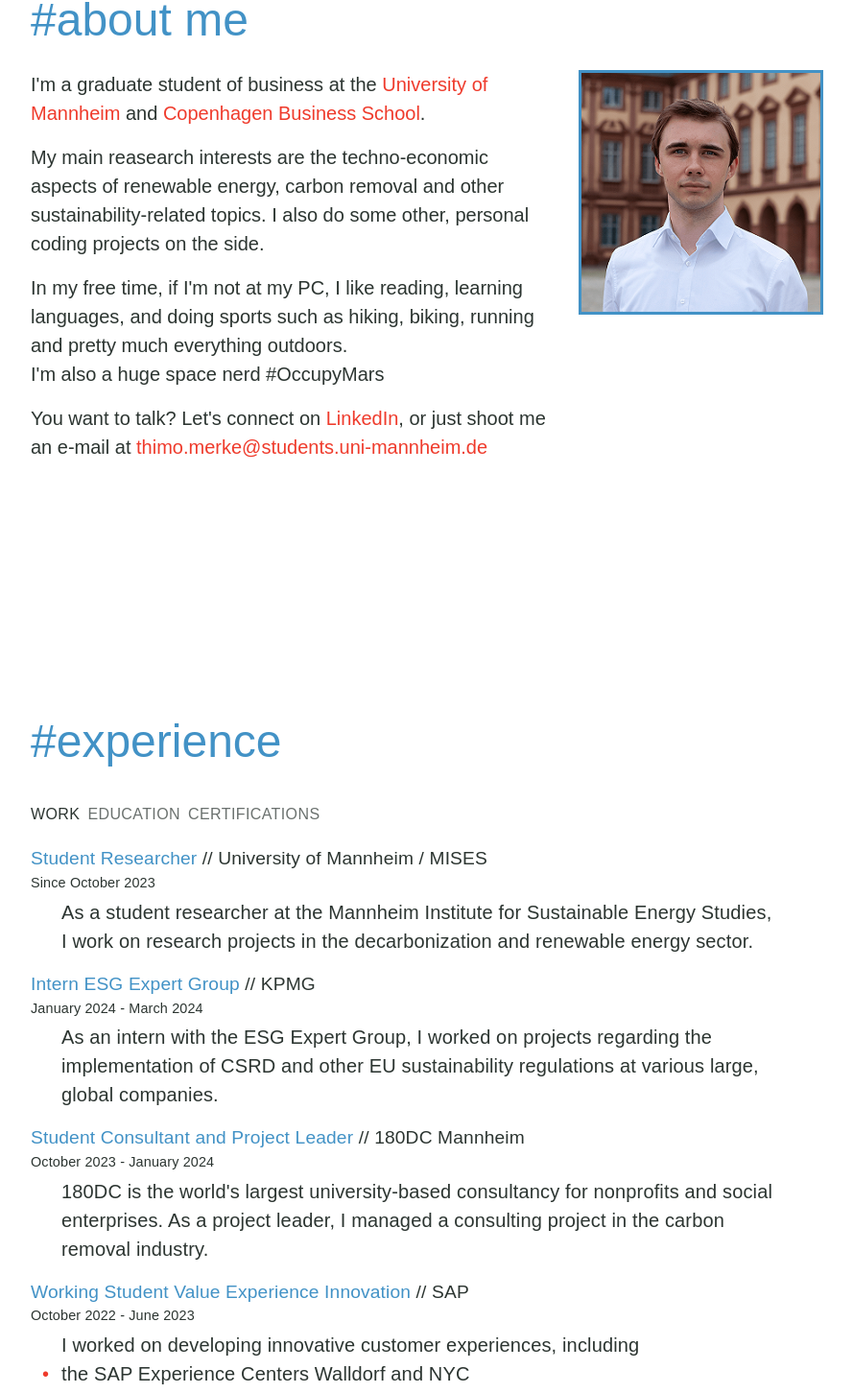
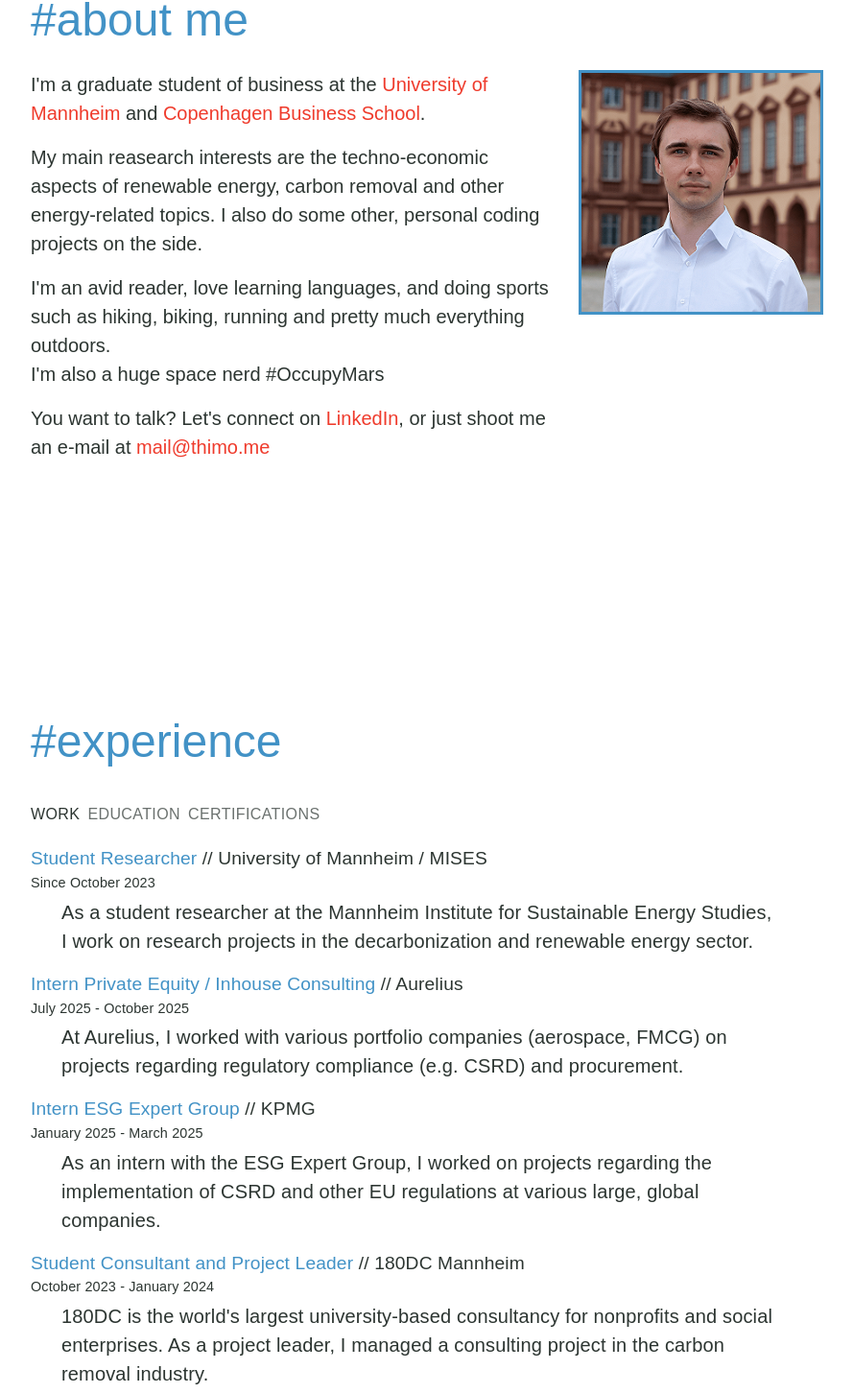
Before and after one commit to thimomerke/thimome-homepage, a React (Create React App) app: page / in a window 1280 px wide. Shown: the part 973-2425 px from the top of the page at 96% size, without its empty margins (50-939 px from the left). Built offline with nearby package versions, Linux system fonts and the light colour scheme; no server answers.

Commit message:
Resumee updates

```diff
--- a/src/components/AboutMe.js
+++ b/src/components/AboutMe.js
@@ -10,7 +10,7 @@ class AboutMe extends Component {
     const unima = "<a href='https://www.uni-mannheim.de' target='_blank'>University of Mannheim</a>"
     const cbs = "<a href='https://www.cbs.dk/en' target='_blank'>Copenhagen Business School</a>"
     const linkedin = "<a href='https://www.linkedin.com/in/thimo-merke/' target='_blank'>LinkedIn</a>"
-    const email = "<a href='mailto:thimo.merke@students.uni-mannheim.de' target='_blank'>thimo.merke@students.uni-mannheim.de</a>"
+    const email = "<a href='mailto:mail@thimo.me' target='_blank'>mail@thimo.me</a>"
     return (
       <div className="section" id="about">
         <Container>
@@ -22,8 +22,8 @@ class AboutMe extends Component {
           <Row className="section-content">
             <Col className="about-text">
                 <p>I'm a graduate student of business at the {Parser(unima)} and {Parser(cbs)}.</p>
-                <p>My main reasearch interests are the techno-economic aspects of renewable energy, carbon removal and other sustainability-related topics. I also do some other, personal coding projects on the side.</p>
-                <p>In my free time, if I'm not at my PC, I like reading, learning languages, and doing sports such as hiking, biking, running and pretty much everything outdoors. <br />I'm also a huge space nerd #OccupyMars</p>
+                <p>My main reasearch interests are the techno-economic aspects of renewable energy, carbon removal and other energy-related topics. I also do some other, personal coding projects on the side.</p>
+                <p>I'm an avid reader, love learning languages, and doing sports such as hiking, biking, running and pretty much everything outdoors. <br />I'm also a huge space nerd #OccupyMars</p>
                 <p>You want to talk? Let's connect on {Parser(linkedin)}, or just shoot me an e-mail at {Parser(email)}</p>
             </Col>
             <Col className="about-photo">
--- a/src/components/ExperiencePanel.js
+++ b/src/components/ExperiencePanel.js
@@ -62,10 +62,17 @@ function TabPanel(props) {
                     </ul>
                 </div>
                 <div className="item">
+                    <span className="job-title">Intern Private Equity / Inhouse Consulting</span><span className="job-company"> &#47;&#47; Aurelius</span>
+                    <div className="job-time">July 2025 - October 2025</div>
+                    <ul className="job-description">
+                        At Aurelius, I worked with various portfolio companies (aerospace, FMCG) on projects regarding regulatory compliance (e.g. CSRD) and procurement.
+                    </ul>
+                </div>
+                <div className="item">
                     <span className="job-title">Intern ESG Expert Group</span><span className="job-company"> &#47;&#47; KPMG</span>
-                    <div className="job-time">January 2024 - March 2024</div>
+                    <div className="job-time">January 2025 - March 2025</div>
                     <ul className="job-description">
-                        As an intern with the ESG Expert Group, I worked on projects regarding the implementation of CSRD and other EU sustainability regulations at various large, global companies.
+                        As an intern with the ESG Expert Group, I worked on projects regarding the implementation of CSRD and other EU regulations at various large, global companies.
                     </ul>
                 </div>
                 <div className="item">
@@ -120,14 +127,14 @@ function TabPanel(props) {
                     <span className="job-title">M.Sc. Management</span><span className="job-company"> &#47;&#47; University of Mannheim, Germany</span>
                     <div className="job-time">Since September 2023</div>
                     <ul className="job-description">
-                        I continue my studies as a graduate student at the University of Mannheim. My interests are in sustainable management, finance and accounting
+                        I continue my studies as a graduate student at the University of Mannheim. My interests are in sustainable management, finance and accounting. I was honored to be member of the Dean's List <a href="https://www.mannheim-business-school.com/en/validation/?credential=101d2803-097c-4df3-b402-db798665b1b2" target="_blank" rel="noreferrer">2024</a> and <a href="https://www.mannheim-business-school.com/en/validation/?credential=3945c0bb-584b-402f-8546-f5a70798e87a" target="_blank" rel="noreferrer">2025</a>.
                     </ul>
               </div>
               <div className="item">
                     <span className="job-title">Management</span><span className="job-company"> &#47;&#47; Copenhagen Business School, Denmark</span>
                     <div className="job-time">September 2024 - December 2024</div>
                     <ul className="job-description">
-                        In addition to my studies at the University of Mannheim, I'm spending a semester at CBS with a minor in ESG accounting and sustainable finance
+                        In addition to my studies at the University of Mannheim, I'm spending a semester at CBS with a minor in accounting, regulation and sustainable finance.
                     </ul>
               </div>
               <div className="item">
@@ -137,14 +144,14 @@ function TabPanel(props) {
                         I graduated from the University of Mannheim with a Degree in Business Administration, with a focus on in management, finance and sustainability. My bachelor's thesis,
                         <span style={{fontStyle: "italic"}}>
                           "Examining the Viability of Net-Negative Carbon Removal Techniques: An Economic and Environmental Evaluation"
-                        </span>, can be found <a href="https://github.com/thimomerke/bachelor-thesis/blob/main/BachelorThesis061023.pdf" target="_blank" rel="noreferrer">here</a>
+                        </span>, can be found <a href="https://github.com/thimomerke/bachelor-thesis/blob/main/BachelorThesis061023.pdf" target="_blank" rel="noreferrer">here.</a>
                     </ul>
                 </div>
                 <div className="item">
                     <span className="job-title">Commerce</span><span className="job-company"> &#47;&#47; Queen's University, Kingston, Canada</span>
                     <div className="job-time">September 2021 - December 2021</div>
                     <ul className="job-description">
-                        I studied at Smith School of Business for one semester, where I focused on Management and Sustainability topics
+                        I studied at Smith School of Business for one semester, where I focused on Management and Entrepreneurship topics
                     </ul>
                 </div>
             </div>
```
